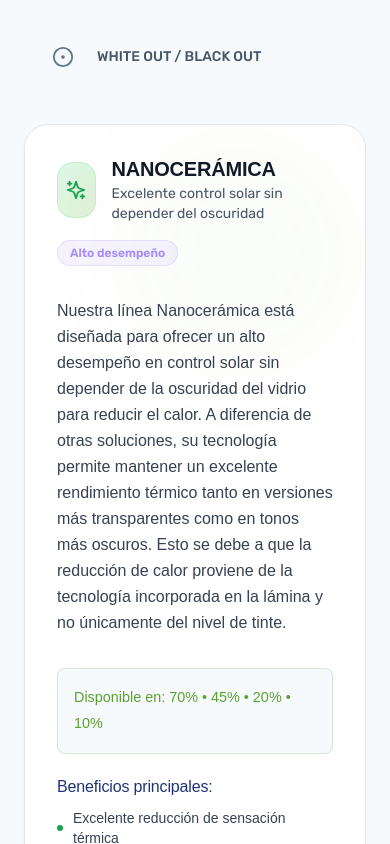
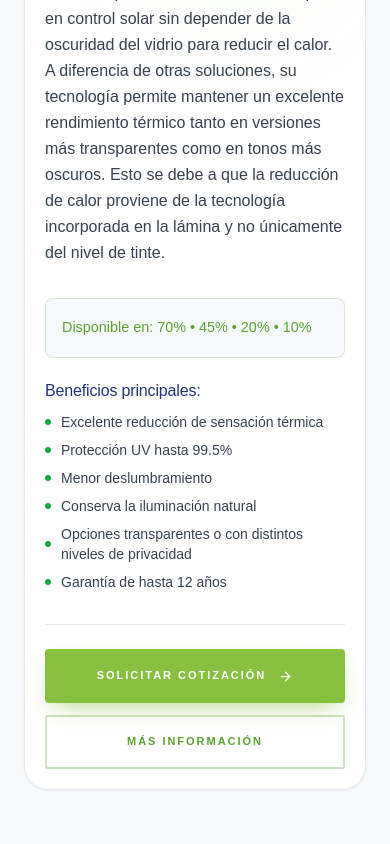
Before and after one commit to manupor/Polaritech, a React (Vite) app: page / in a window 390 px wide. Shown: the part 7660-8504 px from the top of the page. Built offline with nearby package versions, Linux system fonts and the light colour scheme; a web font is replaced by a local one.

Commit message:
Improve OurSolutions mobile layout: horizontal tabs, full-width buttons, better spacing

```diff
--- a/src/components/OurSolutions.jsx
+++ b/src/components/OurSolutions.jsx
@@ -111,35 +111,33 @@ export default function OurSolutions() {
         </div>
 
         {/* Solution selector and details */}
-        <div className="grid lg:grid-cols-3 gap-8 items-start">
-          <div className="lg:col-span-1 space-y-2">
+        <div className="grid lg:grid-cols-3 gap-4 lg:gap-8 items-start">
+          {/* Mobile: Horizontal scrollable tabs */}
+          <div className="lg:col-span-1 flex lg:flex-col gap-2 overflow-x-auto pb-2 lg:pb-0 -mx-2 px-2 lg:mx-0 lg:px-0">
             {solutions.map((sol, i) => (
               <button
                 key={sol.name}
                 onClick={() => setActive(i)}
-                className={`w-full text-left px-5 py-4 rounded-xl transition-all duration-200 border flex items-center gap-4 group ${
+                className={`flex-shrink-0 text-left px-4 py-3 rounded-xl transition-all duration-200 border flex items-center gap-3 group whitespace-nowrap ${
                   active === i
                     ? 'bg-green-500/10 border-green-500/30 text-gray-900'
-                    : 'border-transparent text-slate-600 hover:text-slate-800 hover:bg-white/5'
+                    : 'border-transparent text-slate-600 hover:text-slate-800 hover:bg-white/5 bg-white'
                 }`}
               >
-                <div className={`shrink-0 w-9 h-9 rounded-lg flex items-center justify-center transition-all duration-200 ${
+                <div className={`shrink-0 w-8 h-8 rounded-lg flex items-center justify-center transition-all duration-200 ${
                   active === i
                     ? 'bg-gradient-to-br from-green-400/20 to-emerald-500/20 text-green-600 border border-green-400/30'
-                    : 'bg-white/5 text-slate-500 border border-white/5 group-hover:text-slate-600'
+                    : 'bg-gray-100 text-slate-500 border border-gray-200 group-hover:text-slate-600'
                 }`}>
                   {sol.icon}
                 </div>
-                <span className="text-sm font-medium leading-tight">{sol.name}</span>
-                {active === i && (
-                  <ArrowRight size={14} className="ml-auto text-green-600 shrink-0" />
-                )}
+                <span className="text-xs lg:text-sm font-medium leading-tight">{sol.name}</span>
               </button>
             ))}
           </div>
 
           <div className="lg:col-span-2 reveal opacity-0 translate-y-8 transition-all duration-500">
-            <div className="bg-white rounded-3xl p-8 lg:p-10 h-full border border-gray-200 relative overflow-hidden shadow-sm">
+            <div className="bg-white rounded-3xl p-5 sm:p-6 lg:p-10 h-full border border-gray-200 relative overflow-hidden shadow-sm">
               <div
                 className="absolute top-0 right-0 w-64 h-64 rounded-full blur-3xl opacity-5 pointer-events-none transition-all duration-500"
                 style={{ background: 'radial-gradient(circle, #5BA130, transparent)' }}
@@ -201,12 +199,12 @@ export default function OurSolutions() {
                 </div>
               )}
 
-              <div className="flex flex-wrap gap-3 pt-6 border-t border-gray-200">
-                <a href="#cotizar" className="btn-primary">
+              <div className="flex flex-col sm:flex-row gap-3 pt-6 border-t border-gray-200">
+                <a href="#cotizar" className="btn-primary w-full sm:w-auto justify-center">
                   Solicitar cotización
                   <ArrowRight size={15} />
                 </a>
-                <a href="#contacto" className="btn-secondary-light" style={{ borderColor: 'rgba(91,161,48,0.3)', color: '#5BA130' }}>
+                <a href="#contacto" className="btn-secondary-light w-full sm:w-auto justify-center" style={{ borderColor: 'rgba(91,161,48,0.3)', color: '#5BA130' }}>
                   Más información
                 </a>
               </div>
```
